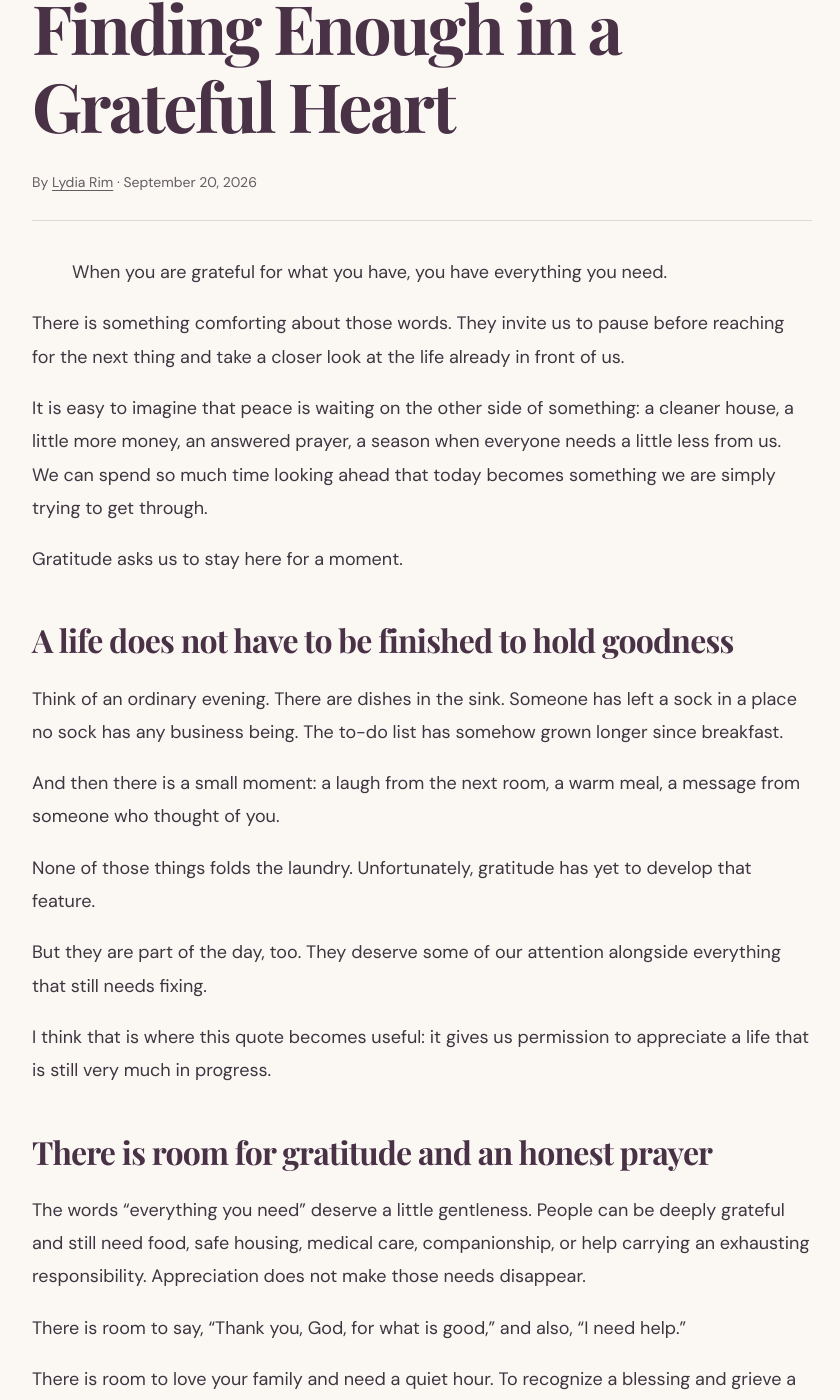
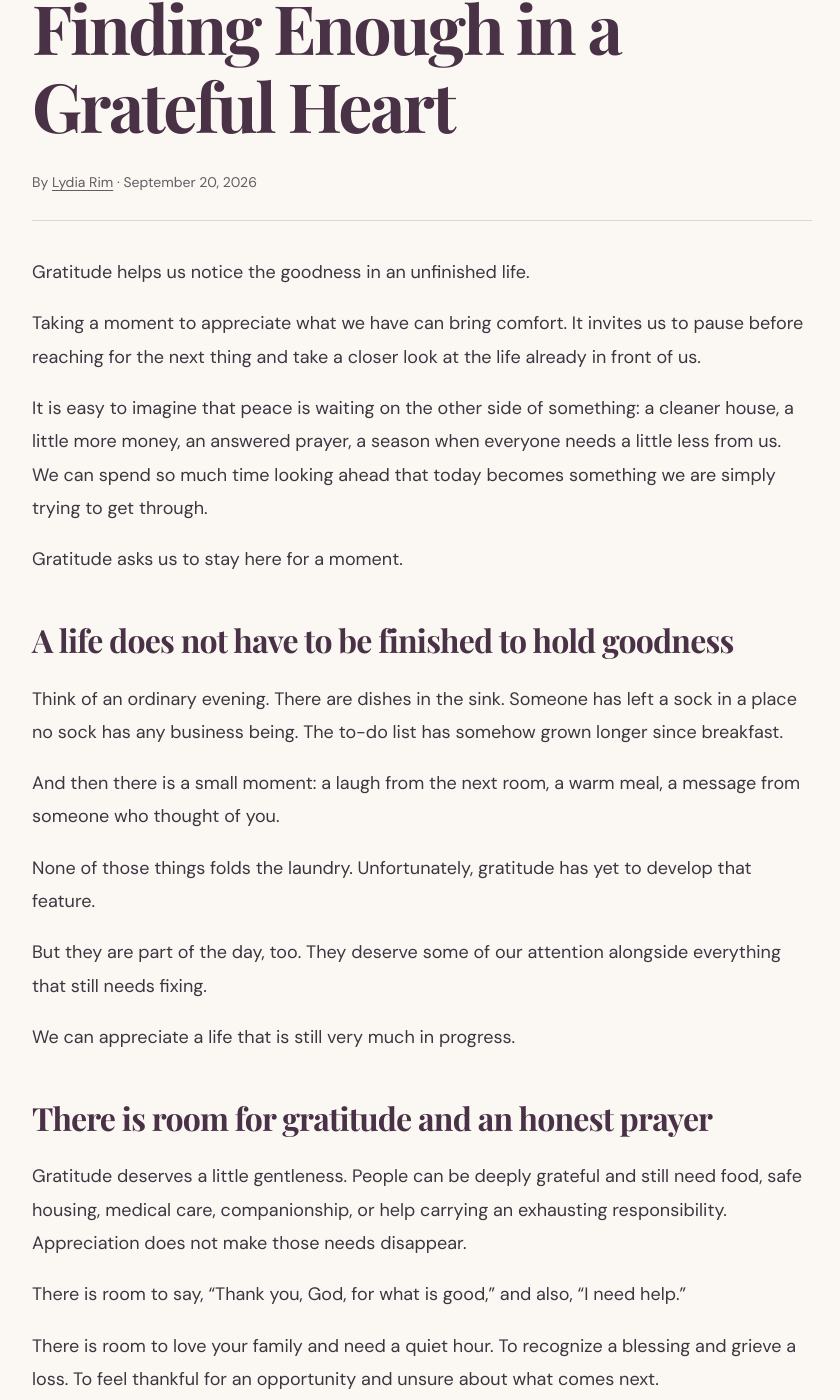
Before and after one commit to lydiarim22-coder/mindoflydia, a Jekyll site: the page built from _posts/2026-09-20-finding-enough-in-a-grateful-heart.md, in a window 1280 px wide and 1400 px high, scrolled down 324 px. Shown: the whole window, without its empty margins (218-1058 px from the left). Built offline with Jekyll 4.4.1, drawn with Linux system fonts in a browser that asks for light colours; some web fonts are replaced.

Commit message:
Replace opening quotes with concise paraphrased introductions

```diff
--- a/_posts/2026-09-20-finding-enough-in-a-grateful-heart.md
+++ b/_posts/2026-09-20-finding-enough-in-a-grateful-heart.md
@@ -4,9 +4,9 @@ title: "Finding Enough in a Grateful Heart"
 category: faith-and-life
 description: "A reflection on gratitude, faith, and noticing the goodness already present in an unfinished, ordinary life."
 ---
-> When you are grateful for what you have, you have everything you need.
+Gratitude helps us notice the goodness in an unfinished life.
 
-There is something comforting about those words. They invite us to pause before reaching for the next thing and take a closer look at the life already in front of us.
+Taking a moment to appreciate what we have can bring comfort. It invites us to pause before reaching for the next thing and take a closer look at the life already in front of us.
 
 It is easy to imagine that peace is waiting on the other side of something: a cleaner house, a little more money, an answered prayer, a season when everyone needs a little less from us. We can spend so much time looking ahead that today becomes something we are simply trying to get through.
 
@@ -22,11 +22,11 @@ None of those things folds the laundry. Unfortunately, gratitude has yet to deve
 
 But they are part of the day, too. They deserve some of our attention alongside everything that still needs fixing.
 
-I think that is where this quote becomes useful: it gives us permission to appreciate a life that is still very much in progress.
+We can appreciate a life that is still very much in progress.
 
 ## There is room for gratitude and an honest prayer
 
-The words "everything you need" deserve a little gentleness. People can be deeply grateful and still need food, safe housing, medical care, companionship, or help carrying an exhausting responsibility. Appreciation does not make those needs disappear.
+Gratitude deserves a little gentleness. People can be deeply grateful and still need food, safe housing, medical care, companionship, or help carrying an exhausting responsibility. Appreciation does not make those needs disappear.
 
 There is room to say, "Thank you, God, for what is good," and also, "I need help."
 
```
Also changed, not shown: _posts/2026-10-04-a-hard-day-doesnt-make-me-a-bad-mom.md (+2 -2 lines), _posts/2026-10-04-the-journey-you-didnt-know-you-needed.md (+3 -3 lines), _posts/2026-10-10-the-gift-of-helping-someone-feel-seen.md (+3 -3 lines).
